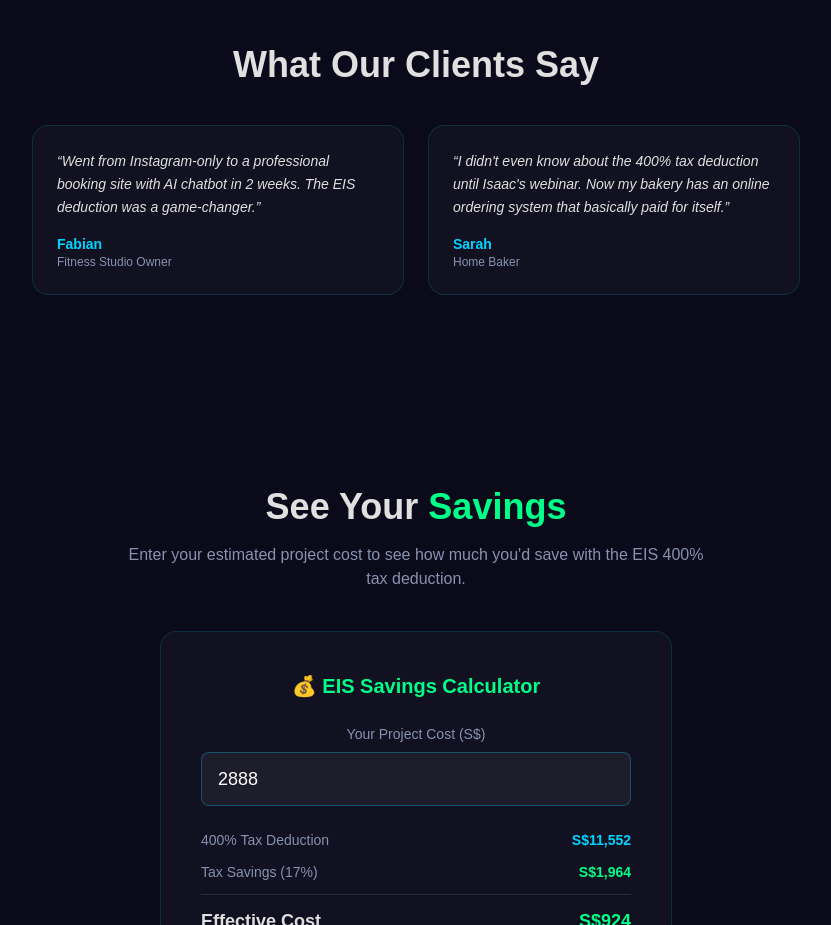
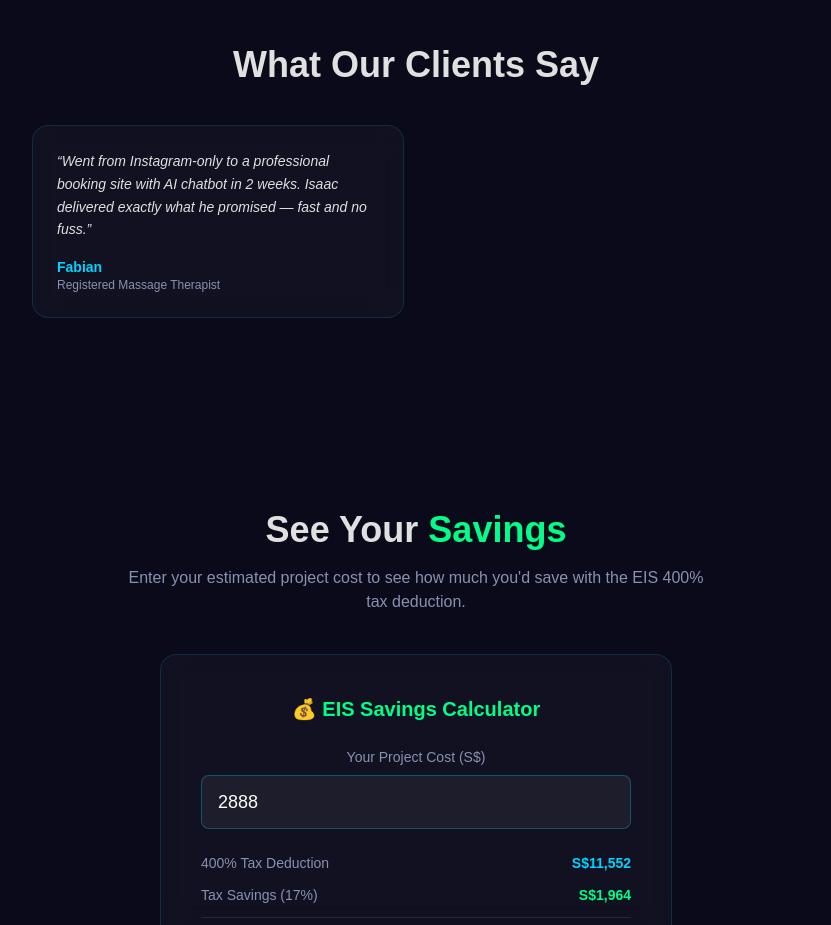
Before and after one commit to IsaacYap90/ionicx-ai, a Next.js app: page /webinar in a window 1280 px wide. Shown: the part 2500-3425 px from the top of the page, without its empty margins (224-1055 px from the left). Built offline with nearby package versions, Linux system fonts and the light colour scheme.

Commit message:
Fix Fabian title to RMT, remove fake Sarah testimonial

```diff
--- a/src/app/webinar/page.tsx
+++ b/src/app/webinar/page.tsx
@@ -321,8 +321,7 @@ export default function WebinarPage() {
         </h2>
         <div className="grid md:grid-cols-2 gap-6 max-w-3xl mx-auto">
           {[
-            { quote: "Went from Instagram-only to a professional booking site with AI chatbot in 2 weeks. The EIS deduction was a game-changer.", name: "Fabian", biz: "Fitness Studio Owner" },
-            { quote: "I didn't even know about the 400% tax deduction until Isaac's webinar. Now my bakery has an online ordering system that basically paid for itself.", name: "Sarah", biz: "Home Baker" },
+            { quote: "Went from Instagram-only to a professional booking site with AI chatbot in 2 weeks. Isaac delivered exactly what he promised — fast and no fuss.", name: "Fabian", biz: "Registered Massage Therapist" },
           ].map((t, i) => (
             <div key={i} className="glass rounded-2xl p-6">
               <p className="text-[#e0e0e0] text-sm italic leading-relaxed mb-4">&ldquo;{t.quote}&rdquo;</p>
```
